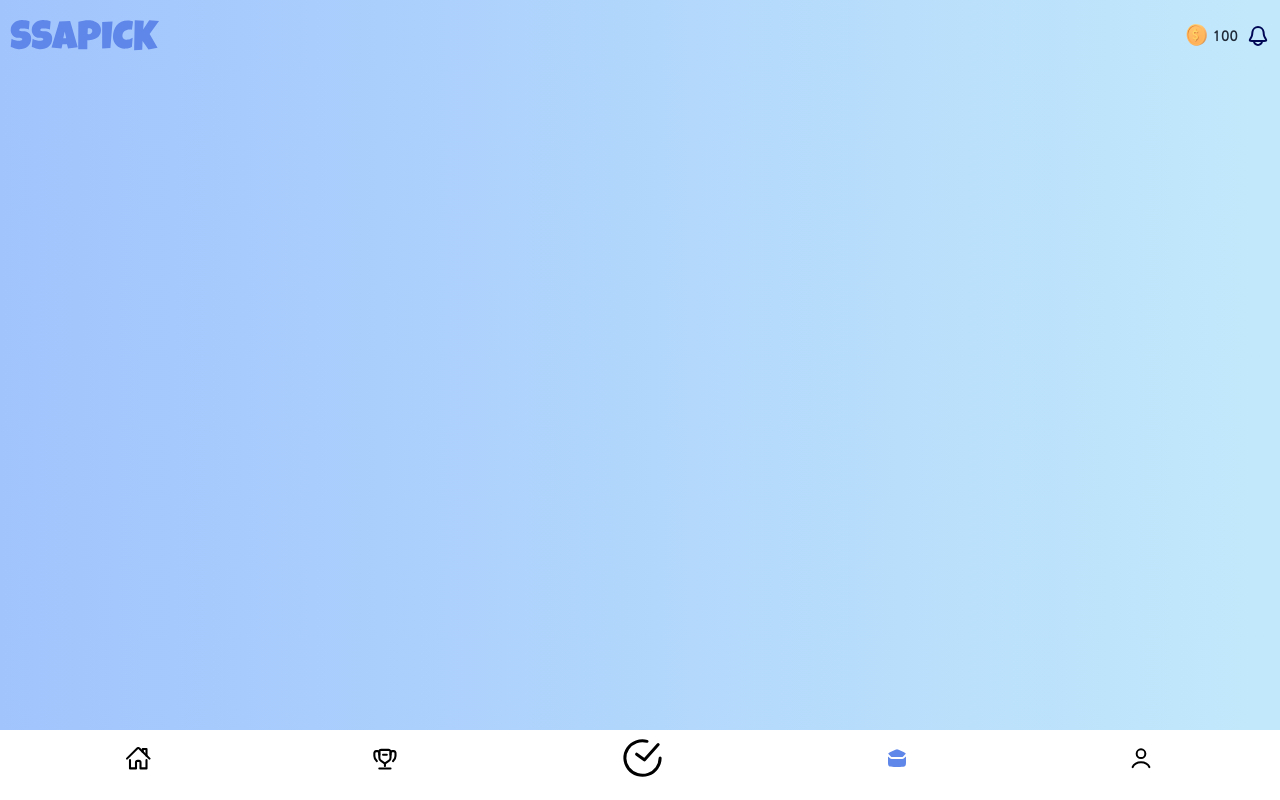
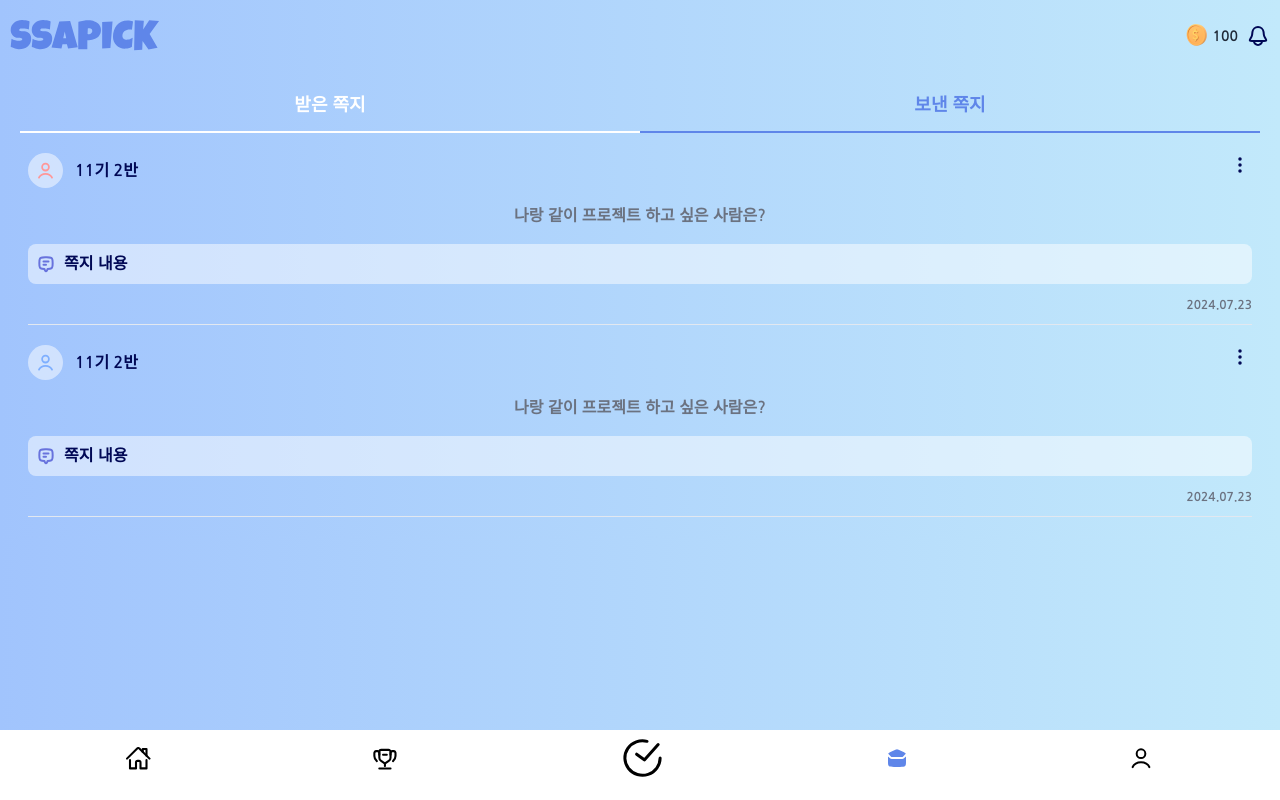
Before and after one commit to rlaehdud1002/SSAPICK, a React (Create React App) app in the folder client/: page /message/send in a window 1280 px wide. Before the commit this address had no page. Built offline with nearby package versions, Linux system fonts and the light colour scheme.

Commit message:
[FEAT] message page icon 추가

```diff
--- a/client/src/components/MessagePage/MessageContent.tsx
+++ b/client/src/components/MessagePage/MessageContent.tsx
@@ -1,5 +1,6 @@
 import MessageQuestionIcon from 'icons/MessageQuestionIcon';
 import UserPickIcon from 'icons/UserPickIcon';
+import PointIcon from 'icons/PointIcon';
 
 interface MessageContentProps {
   name: string;
@@ -18,9 +19,12 @@ const MessageContent = ({
 }: MessageContentProps) => {
   return (
     <div className="mx-2 my-5 border-b-[1px]">
-      <div className="flex flex-row items-center">
-        <UserPickIcon gen={gen} />
-        <h1 className="ms-3">{name}</h1>
+      <div className="flex flex-row justify-between">
+        <div className='flex flex-row items-center'>
+          <UserPickIcon gen={gen} />
+          <h1 className="ms-3">{name}</h1>
+        </div>
+        <PointIcon />
       </div>
       <div className="text-center text-gray-500 my-4">{question}</div>
       <div className="flex flex-row items-center bg-white/50 rounded-lg p-2">
--- a/client/src/components/MessagePage/MessageRoute.tsx
+++ /dev/null
@@ -1,17 +0,0 @@
-import Received from 'components/MessagePage/Received';
-import Send from 'components/MessagePage/Send';
-import Message from 'pages/Message';
-import { Route, Routes } from 'react-router-dom';
-
-const MessageRoute = () => {
-  return (
-    <Routes>
-      <Route path="/message" element={<Message />}>
-        <Route path="received" element={<Received />} />
-        <Route path="send" element={<Send />} />
-      </Route>
-    </Routes>
-  );
-};
-
-export default MessageRoute;
--- a/client/src/components/MessagePage/Received.tsx
+++ b/client/src/components/MessagePage/Received.tsx
@@ -1,5 +1,24 @@
+import MessageContent from 'components/MessagePage/MessageContent';
+
 const Received = () => {
-  return <div>Received</div>
-}
+  return (
+    <div>
+      <MessageContent
+        name="김도영"
+        question="나랑 같이 프로젝트 하고 싶은 사람은?"
+        message="쪽지 내용"
+        date="2024.07.23"
+        gen="female"
+      />
+      <MessageContent
+        name="민준수"
+        question="나랑 같이 프로젝트 하고 싶은 사람은?"
+        message="쪽지 내용"
+        date="2024.07.23"
+        gen="male"
+      />
+    </div>
+  );
+};
 
 export default Received;
--- a/client/src/components/MessagePage/Send.tsx
+++ b/client/src/components/MessagePage/Send.tsx
@@ -1,5 +1,20 @@
+import MessageContent from 'components/MessagePage/MessageContent';
+
 const Send = () => {
-  return <div>Send</div>
+  return <div><MessageContent
+  name="11기 2반"
+  question="나랑 같이 프로젝트 하고 싶은 사람은?"
+  message="쪽지 내용"
+  date="2024.07.23"
+  gen="female"
+/>
+<MessageContent
+  name="11기 2반"
+  question="나랑 같이 프로젝트 하고 싶은 사람은?"
+  message="쪽지 내용"
+  date="2024.07.23"
+  gen="male"
+/></div>
 }
 
 export default Send;
--- /dev/null
+++ b/client/src/icons/DeleteIcon.tsx
@@ -0,0 +1,38 @@
+const DeleteIcon = () => {
+  return (
+    <svg
+      width="24"
+      height="24"
+      viewBox="0 0 24 24"
+      fill="none"
+      xmlns="http://www.w3.org/2000/svg"
+    >
+      <path
+        d="M10 15L10 12"
+        stroke="#000855"
+        stroke-width="2"
+        stroke-linecap="round"
+      />
+      <path
+        d="M14 15L14 12"
+        stroke="#000855"
+        stroke-width="2"
+        stroke-linecap="round"
+      />
+      <path
+        d="M3 7H21V7C20.0681 7 19.6022 7 19.2346 7.15224C18.7446 7.35523 18.3552 7.74458 18.1522 8.23463C18 8.60218 18 9.06812 18 10V16C18 17.8856 18 18.8284 17.4142 19.4142C16.8284 20 15.8856 20 14 20H10C8.11438 20 7.17157 20 6.58579 19.4142C6 18.8284 6 17.8856 6 16V10C6 9.06812 6 8.60218 5.84776 8.23463C5.64477 7.74458 5.25542 7.35523 4.76537 7.15224C4.39782 7 3.93188 7 3 7V7Z"
+        stroke="#000855"
+        stroke-width="2"
+        stroke-linecap="round"
+      />
+      <path
+        d="M10.0681 3.37059C10.1821 3.26427 10.4332 3.17033 10.7825 3.10332C11.1318 3.03632 11.5597 3 12 3C12.4403 3 12.8682 3.03632 13.2175 3.10332C13.5668 3.17033 13.8179 3.26427 13.9319 3.37059"
+        stroke="#000855"
+        stroke-width="2"
+        stroke-linecap="round"
+      />
+    </svg>
+  );
+};
+
+export default DeleteIcon;
--- /dev/null
+++ b/client/src/icons/PointIcon.tsx
@@ -0,0 +1,45 @@
+const PointIcon = () => {
+  return (
+    <svg
+      width="24"
+      height="24"
+      viewBox="0 0 24 24"
+      fill="none"
+      xmlns="http://www.w3.org/2000/svg"
+      className="cursor-pointer"
+    >
+      <circle
+        cx="12"
+        cy="12"
+        r="1"
+        transform="rotate(-90 12 12)"
+        fill="#000855"
+        stroke="#000855"
+        stroke-width="1.5"
+        stroke-linecap="round"
+      />
+      <circle
+        cx="12"
+        cy="18"
+        r="1"
+        transform="rotate(-90 12 18)"
+        fill="#000855"
+        stroke="#000855"
+        stroke-width="1.5"
+        stroke-linecap="round"
+      />
+      <circle
+        cx="12"
+        cy="6"
+        r="1"
+        transform="rotate(-90 12 6)"
+        fill="#000855"
+        stroke="#000855"
+        stroke-width="1.5"
+        stroke-linecap="round"
+      />
+    </svg>
+  );
+};
+
+export default PointIcon;
--- a/client/src/pages/Message.tsx
+++ b/client/src/pages/Message.tsx
@@ -1,42 +1,27 @@
 import MessageContent from 'components/MessagePage/MessageContent';
-import Received from 'components/MessagePage/Received';
-import Send from 'components/MessagePage/Send';
-import { Link, Outlet, Route, Routes } from 'react-router-dom';
+import { Link, Outlet, useLocation } from 'react-router-dom';
 
 const Message = () => {
+  const location = useLocation().pathname.split('/')[2];
   return (
     <div className="m-5">
       <div className="flex flex-row justify-center">
         <Link
           to="/message/received"
-          className="border-b-2 w-1/2 text-center text-white pb-3 text-lg"
+          className={`border-b-2 w-1/2 text-center pb-3 text-lg ${location === 'received' || location === undefined ? 'text-color-5F86E9 border-[#5F86E9]' : 'text-white border-white'}`}
         >
           받은 쪽지
         </Link>
         <Link
           to="/message/send"
-          className="border-b-2 w-1/2 text-center text-white pb-3 text-lg"
+          className={`border-b-2 w-1/2 text-center pb-3 text-lg ${location === 'send' ? 'text-color-5F86E9 border-[#5F86E9]' : 'text-white border-white'}`}
         >
           보낸 쪽지
         </Link>
       </div>
-      {/* <div className="mt-5">
+      <div className="mt-5">
         <Outlet />
-      </div> */}
-      <MessageContent
-        name="김도영"
-        question="나랑 같이 프로젝트 하고 싶은 사람은?"
-        message="쪽지 내용"
-        date="2024.07.23"
-        gen="female"
-      />
-      <MessageContent
-        name="민준수"
-        question="나랑 같이 프로젝트 하고 싶은 사람은?"
-        message="쪽지 내용"
-        date="2024.07.23"
-        gen="male"
-      />
+      </div>
     </div>
   );
 };
--- a/client/src/pages/Routes/CommonRoute.tsx
+++ b/client/src/pages/Routes/CommonRoute.tsx
@@ -1,3 +1,5 @@
+import Received from 'components/MessagePage/Received';
+import Send from 'components/MessagePage/Send';
 import Alarm from 'pages/Alarm';
 import Home from 'pages/Home';
 import Message from 'pages/Message';
@@ -6,17 +8,21 @@ import Profile from 'pages/Profile';
 import Ranking from 'pages/Ranking';
 import { Route, Routes } from 'react-router-dom';
 
-const CommonRoute = ()=>{
+const CommonRoute = () => {
   return (
     <Routes>
-       <Route path="/" element={<Home />} />
-              <Route path="/alarm" element={<Alarm />} />
-              <Route path="/home" element={<Home />} />
-              <Route path="/ranking" element={<Ranking/>} />
-              <Route path="/pick" element={<Pick />} />
-              <Route path="/message" element={<Message />} />
-              <Route path="/profile" element={<Profile />} />
+      <Route path="/" element={<Home />} />
+      <Route path="/alarm" element={<Alarm />} />
+      <Route path="/home" element={<Home />} />
+      <Route path="/ranking" element={<Ranking />} />
+      <Route path="/pick" element={<Pick />} />
+      <Route path="/message" element={<Message />}>
+        <Route path="" element={<Received />} />
+        <Route path="received" element={<Received />} />
+        <Route path="send" element={<Send />} />
+      </Route>
+      <Route path="/profile" element={<Profile />} />
     </Routes>
-  )
-}
+  );
+};
 export default CommonRoute;
```
Also changed, not shown: client/src/icons/AccountIcon.tsx (+5 -7 lines).
